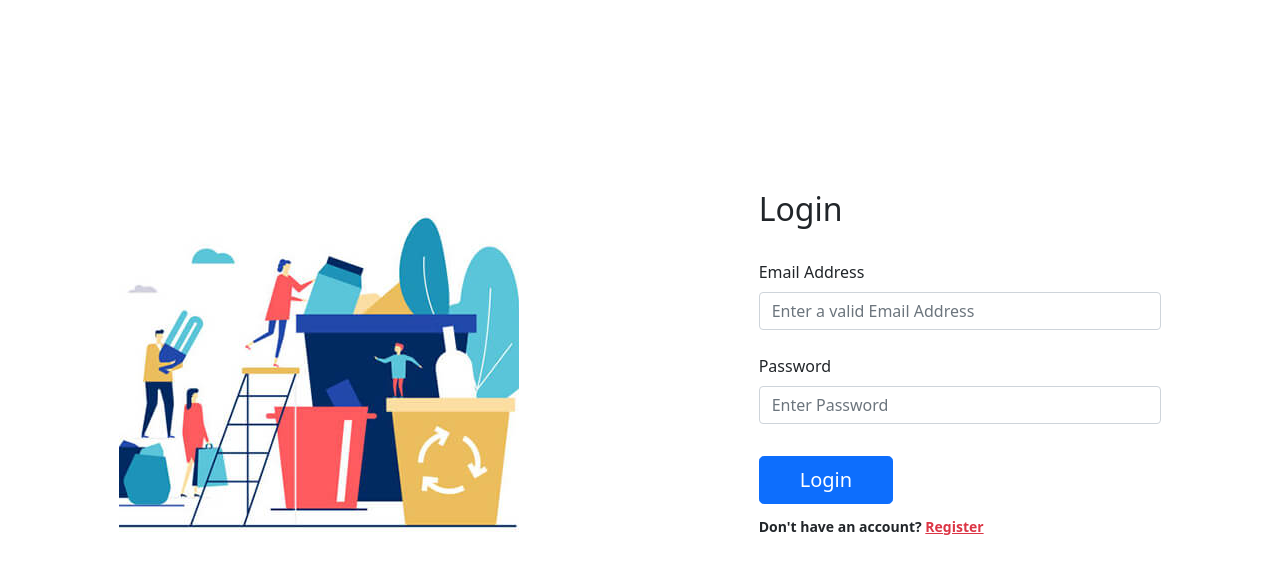
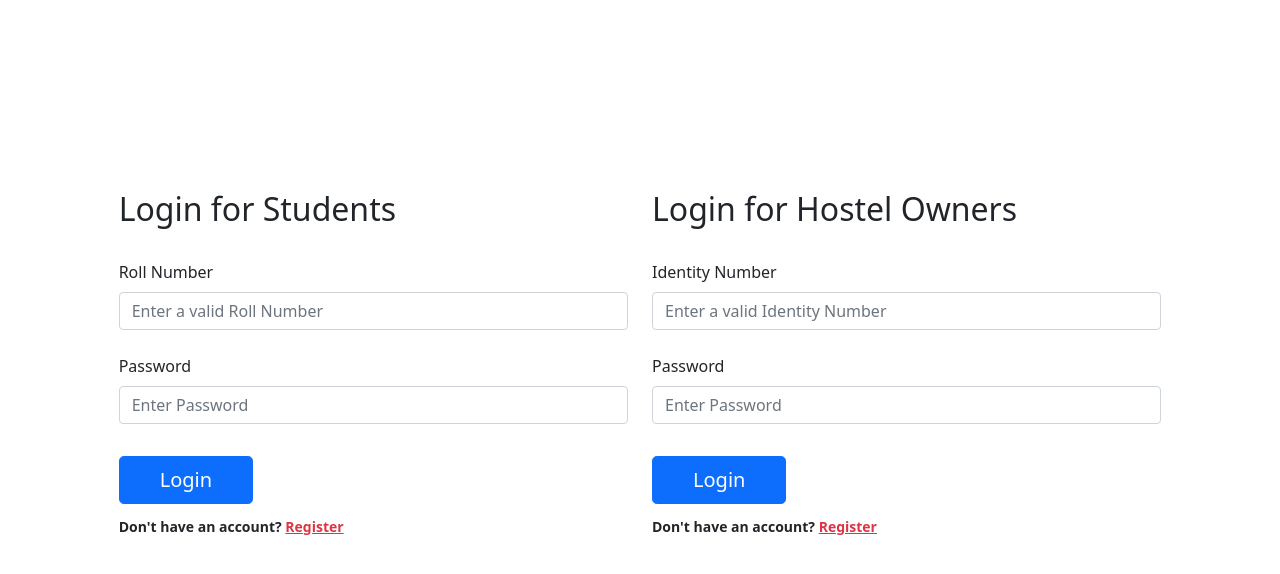
Before and after one commit to laasyaetikala/HackforET_InfiniteLoop, a Flask app: page /login in a window 1280 px wide. Shown: the top 574 px of the page. Run offline with Flask 2, Linux system fonts and the light colour scheme; some libraries are stand-ins or nearby versions.

Commit message:
added files

```diff
--- a/templates/login.html
+++ b/templates/login.html
@@ -14,16 +14,35 @@
         <div class="container-fluid h-custom">
           <div class="row d-flex justify-content-center align-items-center h-100">
             <div class="col-md-9 col-lg-6 col-xl-5">
-              <img src="../static/wmimg.jpg"
-                class="img-fluid" alt="Sample image">
-            </div>
-            <div class="col-md-8 col-lg-6 col-xl-4 offset-xl-1">
               <form method="post">
-                <h2>Login</h2><br>
+                <h2>Login for Students</h2><br>
                 <!-- Email input -->
                 <div class="col-md-12">
-                  <label class="form-label">Email Address</label>
-                  <input type="email" name="username" class="form-control" placeholder="Enter a valid Email Address">
+                  <label class="form-label">Roll Number</label>
+                  <input type="text" name="username" class="form-control" placeholder="Enter a valid Roll Number">
+                </div>
+                <br>
+                <!-- Password input -->
+                <div class="col-md-12">
+                  <label class="form-label">Password</label>
+                  <input type="password" name="password" class="form-control" placeholder="Enter Password">
+                </div>
+                <div class="text-center text-lg-start mt-4 pt-2">
+                  <button type="submit" class="btn btn-primary btn-lg"
+                    style="padding-left: 2.5rem; padding-right: 2.5rem;">Login</button>
+                    <p class="small fw-bold mt-2 pt-1 mb-0">Don't have an account? <a href="/register"
+                      class="link-danger">Register</a></p>
+                </div>
+
+              </form>
+            </div>
+            <div class="col-md-9 col-lg-6 col-xl-5">
+              <form method="post">
+                <h2>Login for Hostel Owners</h2><br>
+                <!-- Email input -->
+                <div class="col-md-12">
+                  <label class="form-label">Identity Number</label>
+                  <input type="text" name="username" class="form-control" placeholder="Enter a valid Identity Number">
                 </div>
                 <br>
                 <!-- Password input -->
```
Also changed, not shown: templates/foodwaste.html (deleted, +0 -38 lines), templates/register.html (+24 -7 lines), templates/studentlogin.html (added, +68 -0 lines).
